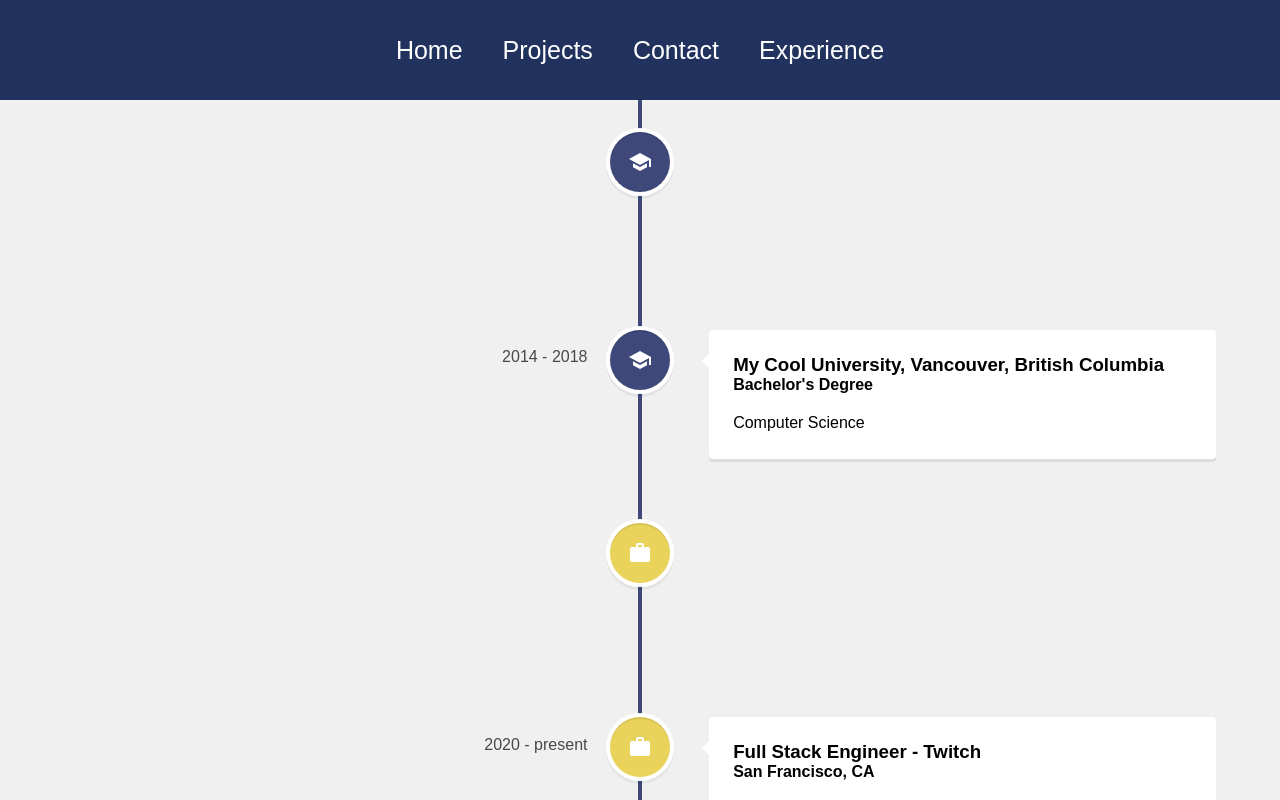
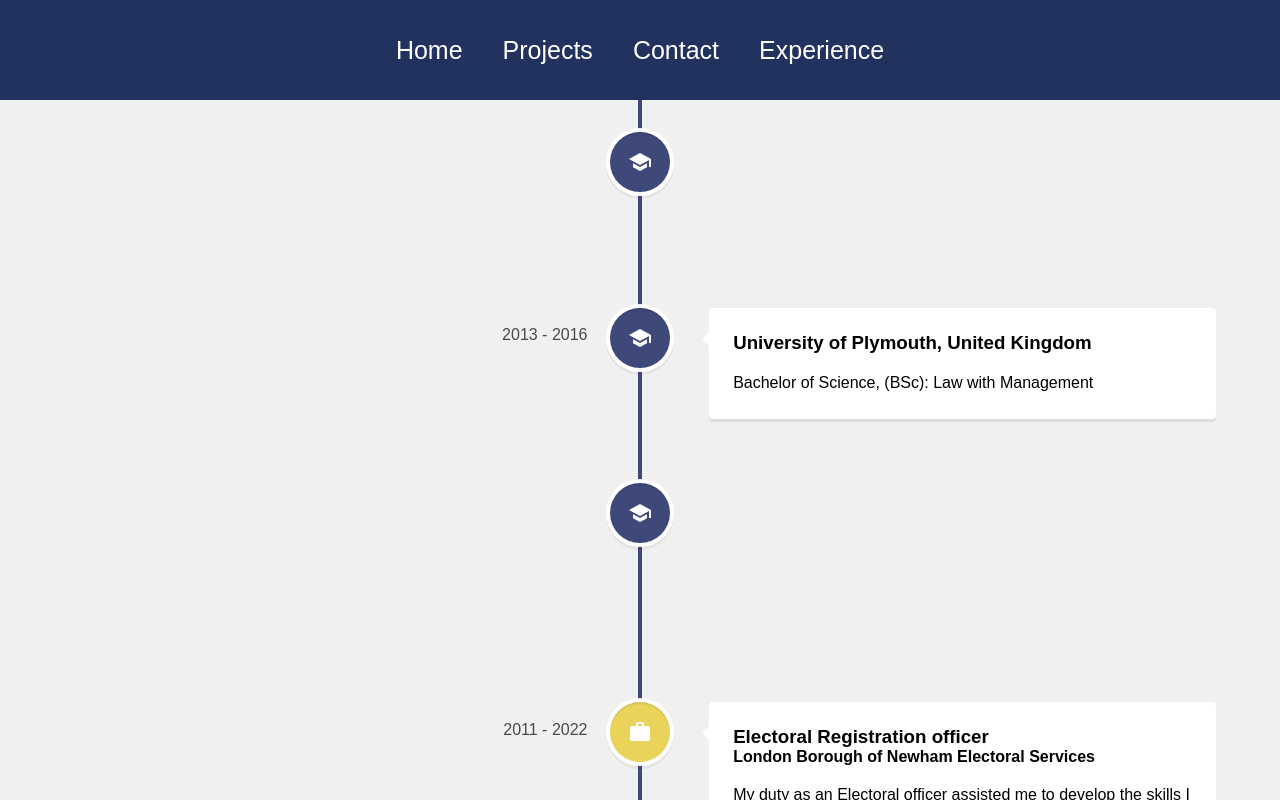
Before and after one commit to OsitaNduka/react-portfolio, a React (Create React App) app: page /experience in a window 1280 px wide. Shown: the top 800 px of the page. Built offline with nearby package versions, Linux system fonts and the light colour scheme.

Commit message:
added screenshot

```diff
--- a/src/pages/Experience.js
+++ b/src/pages/Experience.js
@@ -13,61 +13,61 @@ function Experience() {
       <VerticalTimeline lineColor="#3e497a">
         <VerticalTimelineElement
           className="vertical-timeline-element--education"
-          date="2010 - 2014"
+          date="2016 - 2017"
           iconStyle={{ background: "#3e497a", color: "#fff" }}
           icon={<SchoolIcon />}
         >
           <h3 className="vertical-timeline-element-title">
-            My Random High School, Random Place, Random State
+            University of East London, United Kingdom
           </h3>
-          <p> High School Diploma</p>
+          <p> Master of Laws, (LLM): International Law and Financial Markets</p>
         </VerticalTimelineElement>
         <VerticalTimelineElement
           className="vertical-timeline-element--education"
-          date="2014 - 2018"
+          date="2013 - 2016"
           iconStyle={{ background: "#3e497a", color: "#fff" }}
           icon={<SchoolIcon />}
         >
           <h3 className="vertical-timeline-element-title">
-            My Cool University, Vancouver, British Columbia
+            University of Plymouth, United Kingdom
           </h3>
 
-          <h4 className="vertical-timeline-element-subtitle">
-            Bachelor's Degree
-          </h4>
+          <p>
+          Bachelor of Science, (BSc): Law with Management
+          </p>
 
-          <p> Computer Science</p>
         </VerticalTimelineElement>
         <VerticalTimelineElement
+          className="vertical-timeline-element--education"
+          date="2022 - 2023"
+          iconStyle={{ background: "#3e497a", color: "#fff" }}
+          icon={<SchoolIcon />}
+        >
+          <h3 className="vertical-timeline-element-title">
+           Trilogy Boot-Camp
+          </h3>
+          <h4 className="vertical-timeline-element-subtitle">
+           Front-End Web Development
+          </h4>
+          <p>Developed Front-End Web Projects and collaborated
+            with two teams to launch two Applications.</p>
+        </VerticalTimelineElement>
+
+        <VerticalTimelineElement
           className="vertical-timeline-element--work"
-          date="2018 - 2020"
+          date="2011 - 2022"
           iconStyle={{ background: "#e9d35b", color: "#fff" }}
           icon={<WorkIcon />}
         >
           <h3 className="vertical-timeline-element-title">
-            Back End Engineer - Google
+            Electoral Registration officer
           </h3>
           <h4 className="vertical-timeline-element-subtitle">
-            San Francisco, CA
-          </h4>
-          <p>Developed the backend infrastructure for 3 projects.</p>
-        </VerticalTimelineElement>
-
-        <VerticalTimelineElement
-          className="vertical-timeline-element--work"
-          date="2020 - present"
-          iconStyle={{ background: "#e9d35b", color: "#fff" }}
-          icon={<WorkIcon />}
-        >
-          <h3 className="vertical-timeline-element-title">
-            Full Stack Engineer - Twitch
-          </h3>
-          <h4 className="vertical-timeline-element-subtitle">
-            San Francisco, CA
+            London Borough of Newham Electoral Services
           </h4>
           <p>
-            Helped the team launch 2 major features by working both in the front
-            end and back end.
+          My duty as an Electoral officer assisted me to develop the skills I displayed in the roles such as communication, accuracy,
+          problem solving, tenacity and inclusion.
           </p>
         </VerticalTimelineElement>
       </VerticalTimeline>
```
Also changed, not shown: src/components/assets/ReactPortfolio.PNG (added), 1 other file (tests, documents, lock files or other folders).
